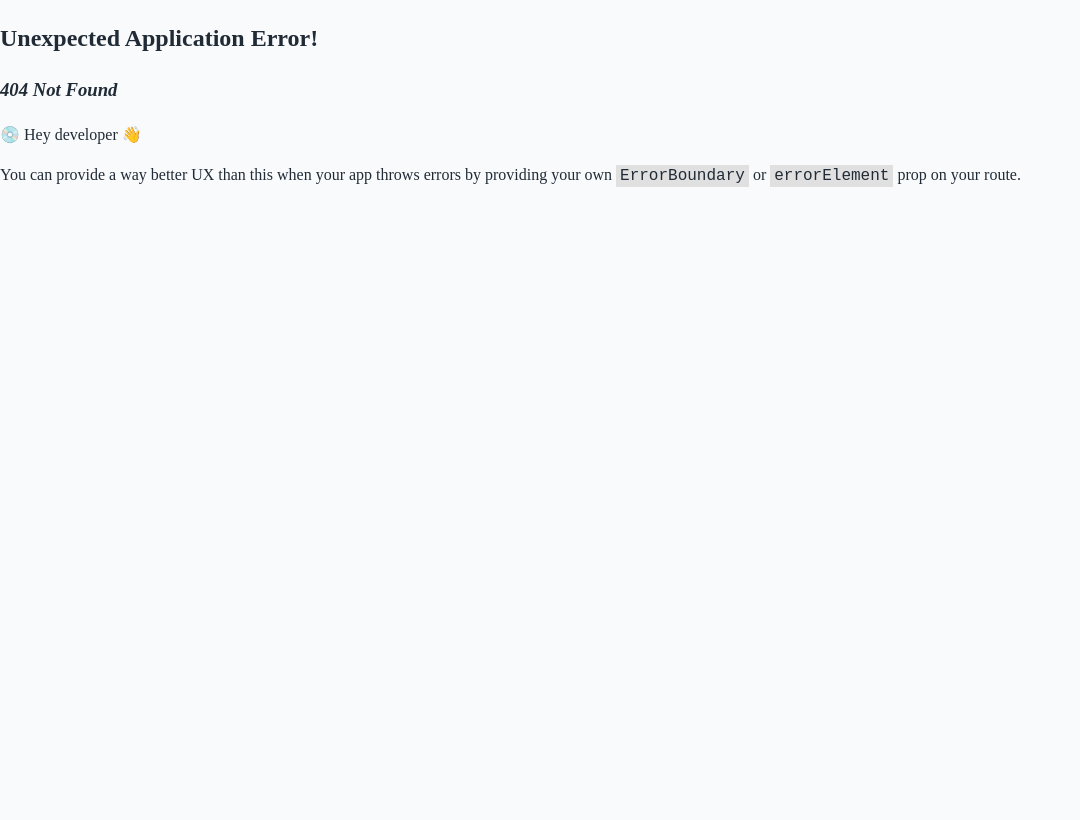
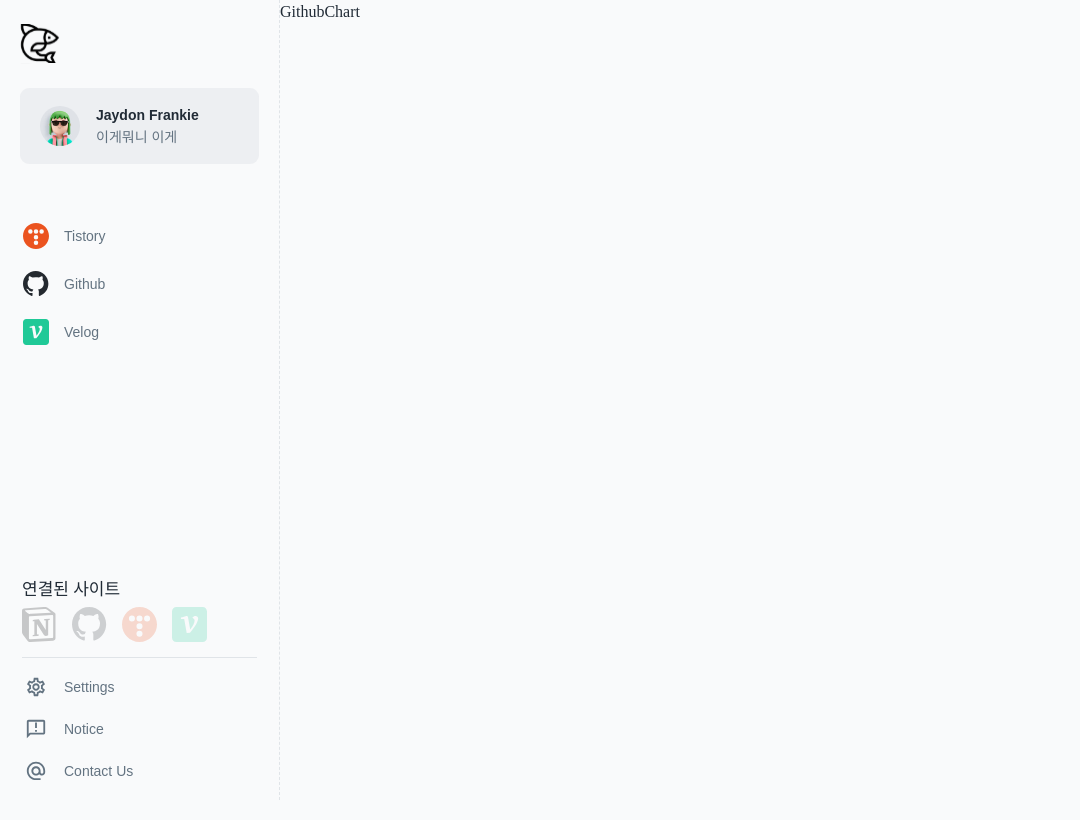
Before and after one commit to appletail/Nogari, a React (Vite) app in the folder front/: page /github in a window 1280 px wide. Before the commit this address had no page. Shown: the whole page, without its empty margins (0-1080 px from the left). Built offline with nearby package versions, Linux system fonts and the light colour scheme; a web font is replaced by a local one.

Commit message:
[FE} feat: github chart 만들던 중
- 그리드로 하려고 시도하다 말았음

이슈: S08P31C206-152

```diff
--- a/front/package.json
+++ b/front/package.json
@@ -48,6 +48,7 @@
     "@types/node": "^18.15.11",
     "@types/react": "^18.0.34",
     "@types/react-dom": "^18.0.11",
+    "@types/styled-components": "^5.1.26",
     "@typescript-eslint/eslint-plugin": "^5.58.0",
     "@typescript-eslint/parser": "^5.58.0",
     "@vitejs/plugin-react-swc": "^3.0.0",
--- /dev/null
+++ b/front/src/pages/charts/GithubChart.tsx
@@ -0,0 +1,7 @@
+import React from 'react'
+
+function GithubChart() {
+  return <div>GithubChart</div>
+}
+
+export default GithubChart
--- a/front/src/routes.tsx
+++ b/front/src/routes.tsx
@@ -2,6 +2,7 @@ import { createBrowserRouter } from 'react-router-dom'
 
 import RegisterLayout from './layouts/register/RegisterLayout'
 import RootLayout from './layouts/root/RootLayout'
+import GithubChart from './pages/charts/GithubChart'
 import Home from './pages/Home'
 import LoginPage from './pages/LoginPage'
 import SignupPage from './pages/SignupPage'
@@ -13,6 +14,10 @@ const routers = createBrowserRouter([
       {
         path: '/test',
         element: <Home />,
+      },
+      {
+        path: '/github',
+        element: <GithubChart />,
       },
     ],
   },
```
Also changed, not shown: front/src/layouts/chart/chart.tsx (added, +11 -0 lines), front/src/styles/pages/charts/GithubChart.css (added), 1 other file (tests, documents, lock files or other folders).
